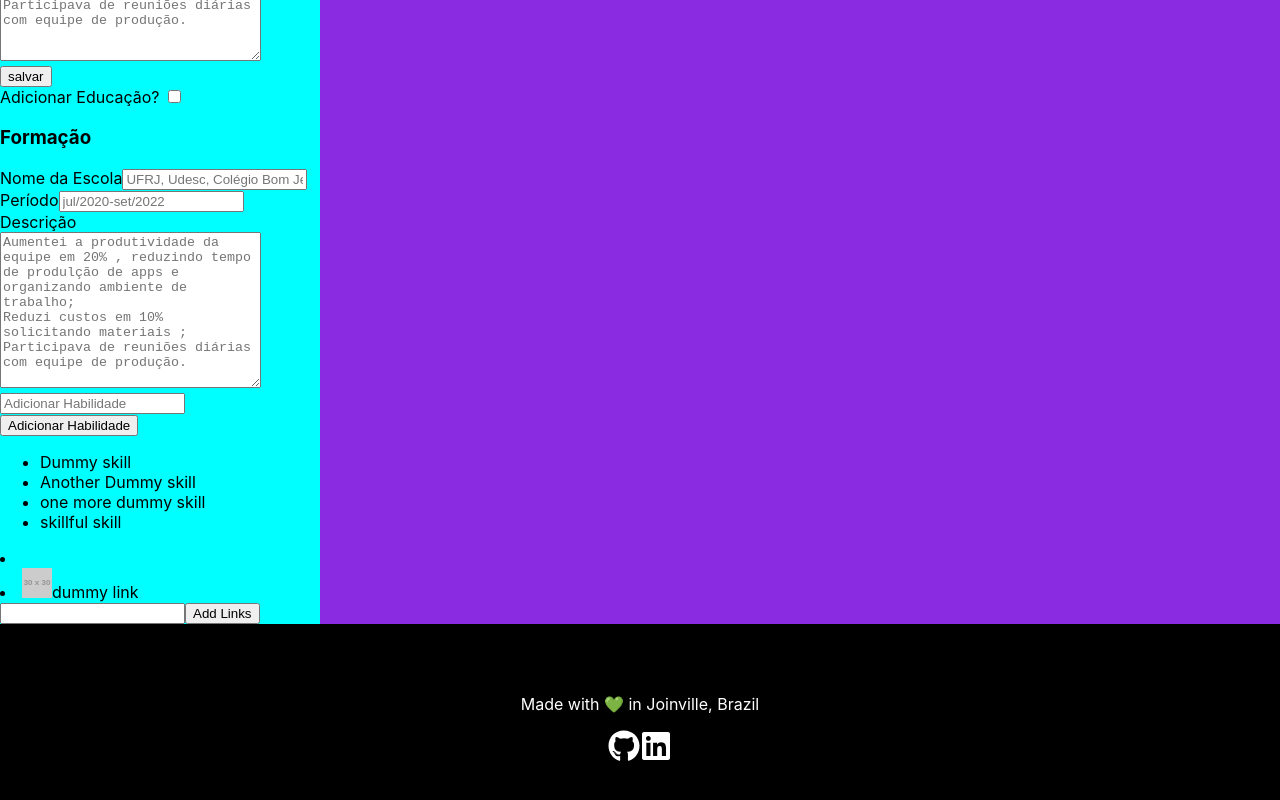
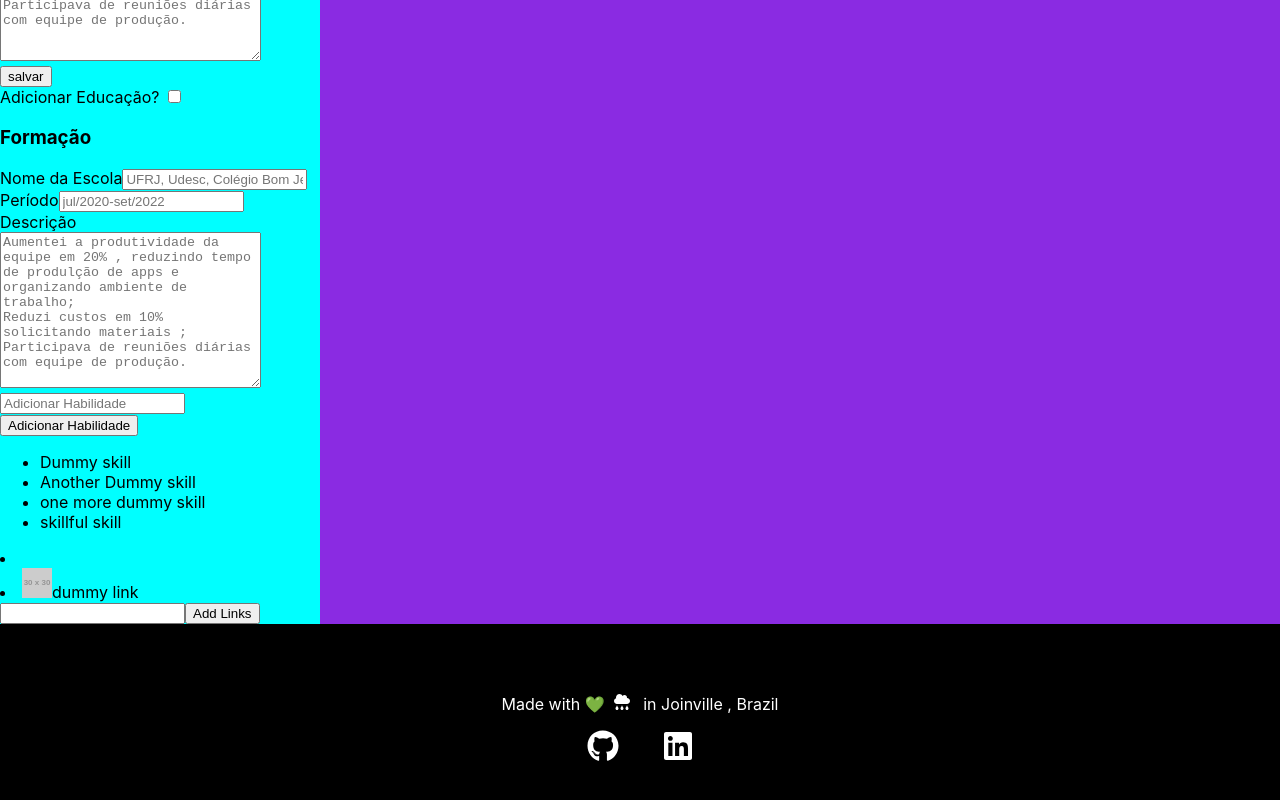
Before and after one commit to Diolemos/construtor-cv, a React (Create React App) app: page / in a window 1280 px wide. Shown: the part 684-1484 px from the top of the page. Built offline with nearby package versions, Linux system fonts and the light colour scheme.

Commit message:
add social link and rain icon to the footer

```diff
--- a/src/components/footer/Footer.jsx
+++ b/src/components/footer/Footer.jsx
@@ -1,10 +1,10 @@
 import React from 'react';
-import { FaGithub, FaLinkedin } from 'react-icons/fa';
+import { FaGithub, FaLinkedin, FaCloudRain } from 'react-icons/fa';
 
 const Footer = () => {
     return (
         <div className="footer">
-            <p>Made with 💚 in Joinville, Brazil</p>
+            <p>Made with  💚 &nbsp;<FaCloudRain /> &nbsp; in Joinville  , Brazil</p>
             <div className="social-icons">
                 <a href="https://github.com/dioLemos" target="_blank" rel="noopener noreferrer">
                     <FaGithub />
--- a/src/index.css
+++ b/src/index.css
@@ -58,3 +58,11 @@ background-color:blanchedalmond;
   color: white;
   font-size: 2rem;
  }
+
+.social-icons{
+  width: 20%;
+  max-width: 150px;
+  display: flex;
+  flex-direction: row;
+  justify-content: space-around;
+}
```
